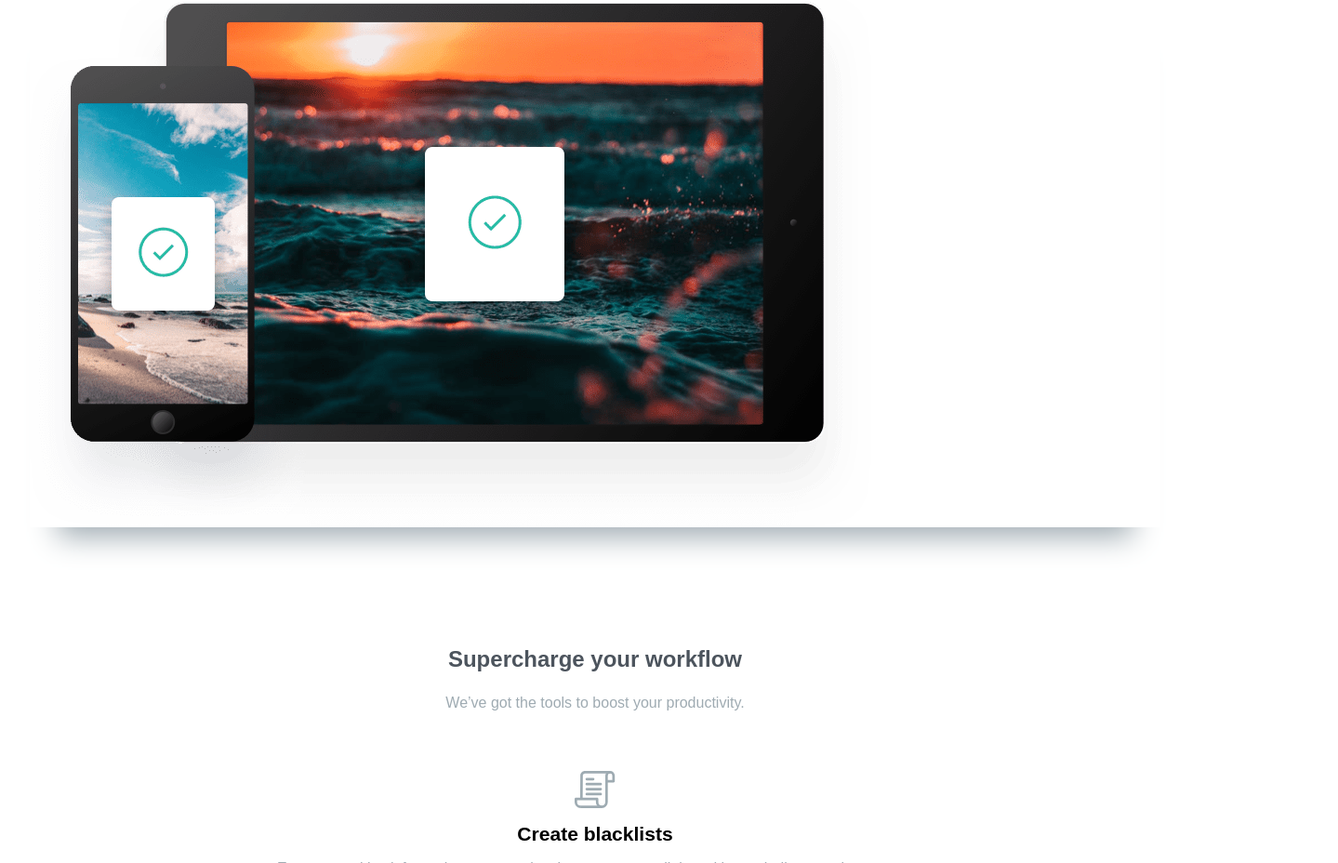
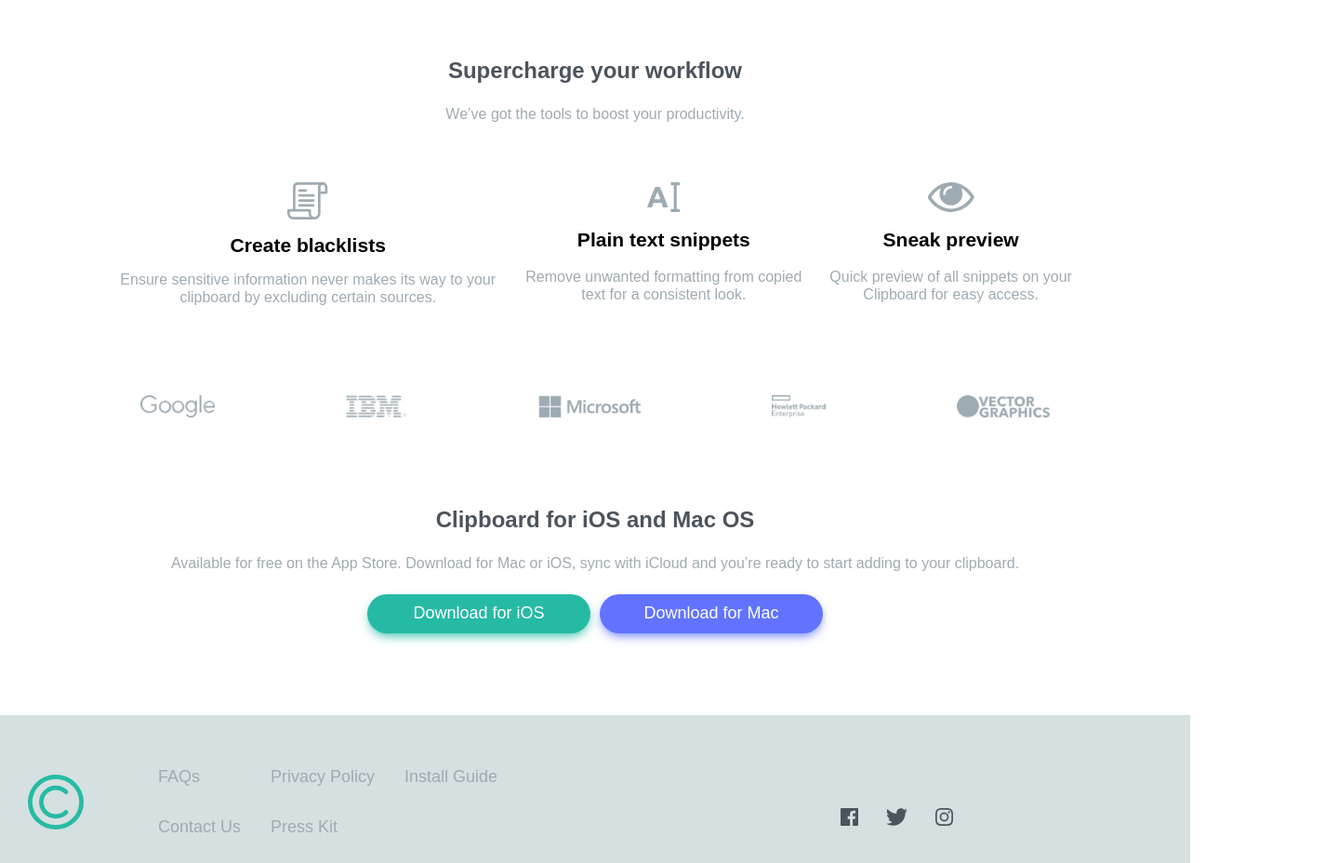
Before and after one commit to Carolkiarie/clipboard-landing-page, a plain HTML site: page index.html in a window 1280 px wide. Shown: the part 1872-2800 px from the top of the page at 93% size, 1439 px wide, since content can reach past the window. Drawn offline with Linux system fonts and the light colour scheme; a web font is replaced by a local one.

Commit message:
final solution

```diff
--- a/index.html
+++ b/index.html
@@ -14,6 +14,7 @@
 <body>
 <main id="main-content">
     <header class="header">
+
         <img src="images/bg-header-mobile.png" alt="">
     </header>
 
@@ -104,6 +105,7 @@
             <h3>Sneak preview</h3>
             <p>Quick preview of all snippets on your Clipboard for easy access.
             </p>
+            </div>
         </div>
     </article>
 </section>
@@ -118,7 +120,7 @@
 
 <section class="content2">
 <article class="ph1">
-<h1>Clipboard for iOS and Mac OS</h1>
+<h1>Clipboard for iOS and Mac OS</h1> <br>
 <P>Available for free on the App Store. Download for Mac or iOS, sync with iCloud
     and you’re ready to start adding to your clipboard.</P>
 </article>
@@ -131,16 +133,16 @@
 </section>
 
 <footer>
-    <div>
+    <div class="logo2">
         <img class="image2" src="images/logo.svg" alt="">
     </div>
     <div class="footer">
-        <ul>
-            <li> <a href="#">FAQs</a></li>
-            <li> <a href="#">Contact Us</a></li>
-            <li> <a href="#">Privacy Policy</a></li>
-            <li> <a href="#">Press Kit</a></li>
-            <li> <a href="#">Install Guide</a></li>
+        <ul class="unlist">
+            <li class="faq"> <a href="#">FAQs</a></li>
+            <li class="contact"> <a href="#">Contact Us</a></li>
+            <li class= "policy"> <a href="#">Privacy Policy</a></li>
+            <li class="press"><a href="#">Press Kit</a></li>
+            <li class="install"> <a href="#">Install Guide</a></li>
         </ul>
     </div>
     <div class="icons">
@@ -149,13 +151,6 @@
         <img src="images/icon-instagram.svg" alt="">
     </div>
 </footer>
-
-
-
-
-
-
-
 </main>
 
 
--- a/style.css
+++ b/style.css
@@ -61,12 +61,20 @@
     .header{
     position: relative;
     margin: 0px;
+    object-fit: contain;
+  }
 
+  .header img{
+     width: 100%;
+    object-fit: contain;
   }
+
+
   .logo{
      position: absolute;
-    top: 5em;
-    left: 7em;
+    top: 16rem;
+    left: 13rem;
+
 
   }
    .logo img{
@@ -74,7 +82,7 @@
     height: 6rem;
   }
   section.content2{
-    margin-bottom: 8rem;
+    margin-bottom: 5rem;
 
 
   }
@@ -102,7 +110,7 @@
     box-shadow: 0px 5px 12px -3px var(--light-Blue)
   }
 section.content3{
-    margin-bottom: 8rem;
+    margin-bottom: 5rem;
 }
 
   .computer1{
@@ -121,7 +129,7 @@ section.content3{
 }
 
 section.content4{
-    margin-bottom: 8rem;
+    margin-bottom: 5rem;
 }
 .content4 .ph1{
     text-align: center;
@@ -191,9 +199,9 @@ footer{
 color: var(--strong-cyan);
 }
 footer ul{
-    margin: 0;
+    margin: 0px;
     display: grid;
-    gap: 2rem;
+    gap: 1rem;
 }
 .icons{
     display: flex;
@@ -201,7 +209,174 @@ footer ul{
     justify-content: center;
     width: 100%;
     gap: 30px;
+    padding: 0px;
+
 }
 .icons img:hover{
     background-color: var(--strong-cyan);
 }
+
+
+/* --media query */
+
+@media screen and (min-width:650px){
+     .header{
+    content: url(images/bg-header-desktop.png);
+     }
+    .logo{
+           top: 8rem;
+           left: 19rem;
+    }
+}
+@media screen and (min-width:760px){
+    .logo{
+        left: 24rem;
+    }
+    section{
+        margin: 0rem;
+    }
+    .buttons{
+        display:flex;
+
+        gap: 10px;
+        justify-content: center;
+
+
+    }
+    .buttons .ios{
+        background-color: var(--strong-cyan);
+        padding: 10px 0px;
+        border:none;
+        margin: 1.5rem 0rem;
+        flex-basis: 15rem;
+        box-shadow: 0px 5px 12px -3px var(--strong-cyan)
+      }
+
+      .buttons .mac{
+        background-color: var(--light-Blue);
+        padding: 10px;
+        border:none;
+        flex-basis: 15rem;
+        margin: 1.5rem 0rem;
+      }
+
+section.content2{
+    margin:0rem 10rem 4rem 10rem;
+
+}
+
+
+section.content3{
+    display: grid;
+    grid-template-columns: 1fr 1fr 1fr;
+    grid-auto-rows: auto;
+    gap: 3rem;
+    margin-bottom: 0rem;
+
+}
+
+.content3 .ph1{
+grid-column: 1/4;
+grid-row: 1/2;
+margin: 0rem 10rem;
+}
+  .computer1{
+    transform: translateX(-20px);
+    grid-column: 1/2;
+    grid-row: 2/3;
+  }
+
+.list{
+    grid-column: 2/4;
+    grid-row: 2/4;
+    text-align: start;
+    margin:0rem 10rem 0rem 0rem;
+}
+.list h1{
+    font-size: 1.1rem;
+}
+
+section.content4{
+    margin:0rem 10rem 7rem 10rem;
+}
+.content5 .ph1{
+    margin:0rem 10rem 0rem 10rem;;
+}
+.container{
+    display: flex;
+    flex-grow: 1;
+    gap: 10px;
+    margin:0rem 7rem;
+}
+
+aside.companies{
+    display: flex;
+    margin:0rem 7rem;
+    margin-bottom: 6rem;
+    gap: 4rem;
+    justify-content: space-around;
+}
+.companies img{
+    object-fit: contain;
+    height: 1.5rem;
+}
+
+footer{
+      display: flex;
+     flex-direction: row;
+     padding: 30px;
+     gap: 5rem;
+     align-items: center;
+     box-sizing: border-box;
+
+
+
+}
+
+
+
+.image2{
+        object-fit: contain;
+        height: 8rem;
+        margin: 0px;
+        padding: 0px;
+}
+
+.unlist{
+    display: grid;
+    grid-template-columns: repeat(5, 1fr);
+    white-space: nowrap;
+    margin: 0px;
+    padding: 0px;
+    gap: 2rem;
+}
+
+.unlist .privacy{
+    grid-column: 2/3;
+}
+.unlist .install{
+    grid-column: 3/4;
+}
+.unlist .contact{
+    grid-column: 1/2;
+    grid-row: 2/3;
+}
+.unlist .press{
+    grid-column:2/3;
+    grid-row: 2/3;
+}
+.icons img{
+    height: 1.2rem;
+}
+}
+
+
+
+@media screen and (min-width:1050px){
+    .logo{
+        left: 38rem;
+     }
+
+
+
+    }
```
Lines whose indentation alone changed are shown as unchanged.
